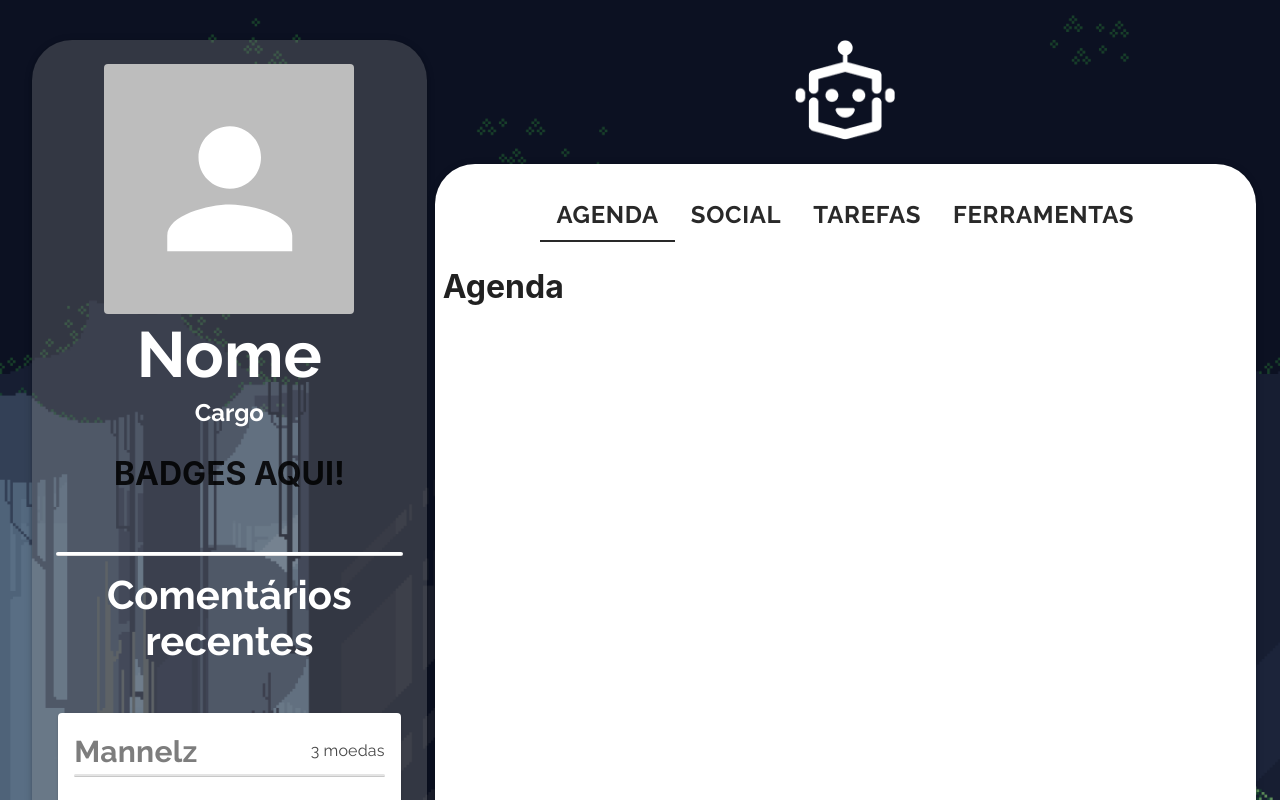
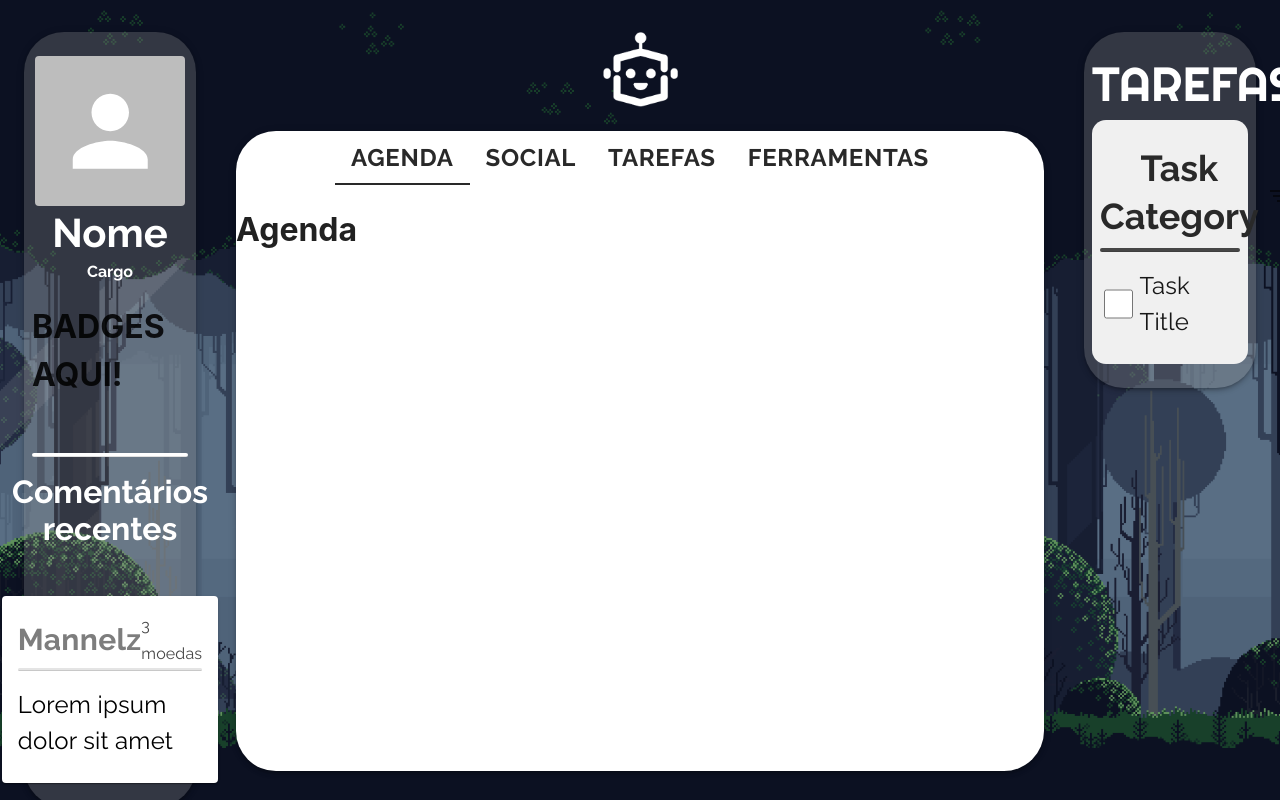
Before and after one commit to vareIIa/ADS-BD, a React (Vite) app: page / in a window 1280 px wide. Shown: the top 800 px of the page. Built offline with nearby package versions, Linux system fonts and the light colour scheme.

Commit message:
feat: update some styles

```diff
--- a/src/components/cardProfile/cardProfile.jsx
+++ b/src/components/cardProfile/cardProfile.jsx
@@ -1,7 +1,7 @@
 import { Avatar, Box, Divider, Paper, Typography } from "@mui/material";
 import CardFeedback from "../cardFeedback/cardFeedback";
 
-const CardProfile = (agenteSucesso) => {
+const CardProfile = () => {
   const flexStyle = {
     display: "flex",
     flexDirection: "column",
@@ -25,13 +25,13 @@ const CardProfile = (agenteSucesso) => {
             src=""
             alt="Foto de Perfil do Agente"
             variant="rounded"
-            sx={{ width: "250px", height: "250px" }}
+            sx={{ width: "150px", height: "150px" }}
           />
 
           <Typography
             variant="h3"
             fontFamily={"Raleway, sans-serif"}
-            fontSize={"64px"}
+            fontSize={"40px"}
             fontWeight={"bold"}
             color={"white"}
           >
@@ -41,7 +41,7 @@ const CardProfile = (agenteSucesso) => {
           <Typography
             variant="h5"
             fontFamily={"Raleway, sans-serif"}
-            fontSize={"24px"}
+            fontSize={"16px"}
             fontWeight={"bold"}
             color={"white"}
           >
@@ -56,7 +56,7 @@ const CardProfile = (agenteSucesso) => {
 
         <Box width={"100%"}>
           <Divider
-            variant="middle"
+            variant="fullWidth"
             sx={{
               height: "3px",
               backgroundColor: "white",
@@ -71,7 +71,7 @@ const CardProfile = (agenteSucesso) => {
             variant="h3"
             textAlign={"center"}
             fontFamily={"Raleway, sans-serif"}
-            fontSize={"40px"}
+            fontSize={"32px"}
             fontWeight={"bold"}
             color={"white"}
           >
--- a/src/components/homeNav/homeNav.jsx
+++ b/src/components/homeNav/homeNav.jsx
@@ -34,8 +34,8 @@ const HomeNavegation = () => {
       gap={3}
     >
       <img
-        width={"100px"}
-        height={"100px"}
+        width={"75px"}
+        height={"75px"}
         src="src/assets/icons/pd-icon.png"
         alt="Ícone do Projeto Desenvolve"
       />
@@ -43,8 +43,6 @@ const HomeNavegation = () => {
       <Paper
         elevation={3}
         sx={{
-          paddingX: 1,
-          paddingY: 3,
           backgroundColor: "#FFF",
           borderRadius: "40px",
           width: "100%",
--- a/src/pages/pagInicial.jsx
+++ b/src/pages/pagInicial.jsx
@@ -5,9 +5,9 @@ import HomeNavegation from "../components/homeNav/homeNav";
 
 const PaginaInicial = () => {
   return (
-    <Box marginX={3} marginY={5}>
-      <Grid container spacing={2} direction={"row"}>
-        <Grid item xs>
+    <Box marginX={2} marginY={4}>
+      <Grid container spacing={5} direction={"row"}>
+        <Grid item xs={2}>
           <CardProfile />
         </Grid>
 
@@ -15,7 +15,7 @@ const PaginaInicial = () => {
           <HomeNavegation />
         </Grid>
 
-        <Grid item xs>
+        <Grid item xs={2}>
           <CardTaskBoard />
         </Grid>
       </Grid>
```
